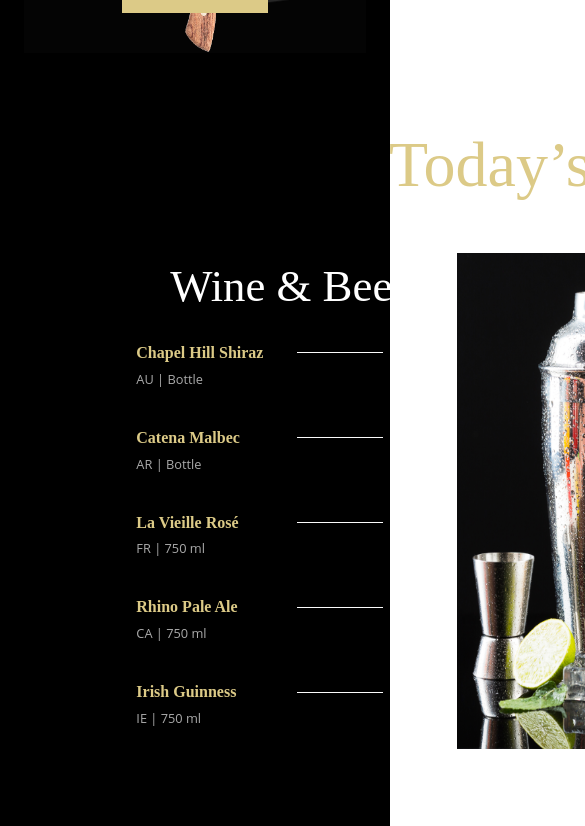
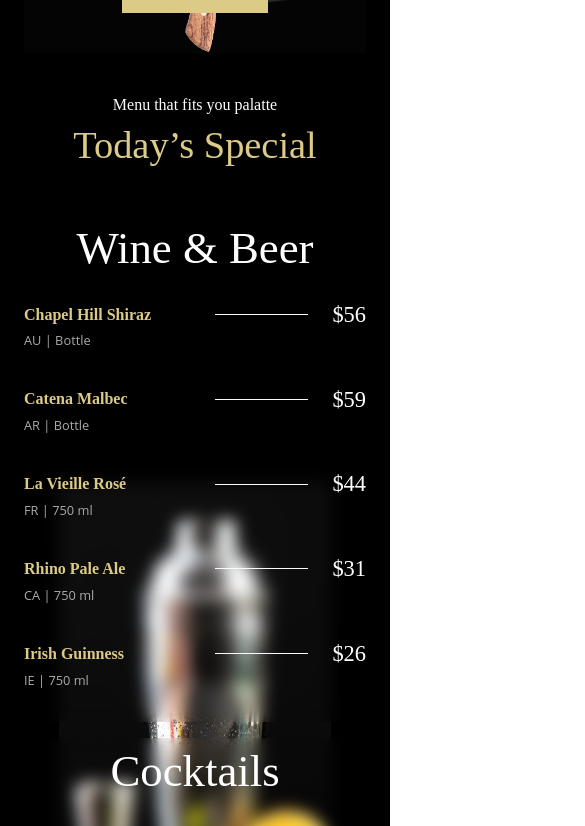
Before and after one commit to Shadrack04/gericht, a React (Vite) app: page / in a window 390 px wide. Shown: the part 1231-2057 px from the top of the page, 585 px wide, since content can reach past the window. Built offline with nearby package versions, Linux system fonts and the light colour scheme; a web font is replaced by a local one.

Commit message:
Style the mobile view of the special section

```diff
--- a/src/components/DrinkList.jsx
+++ b/src/components/DrinkList.jsx
@@ -2,7 +2,7 @@
 
 function DrinkList({ title, drinks }) {
   return (
-    <div>
+    <div className=" backdrop-blur-sm z-30">
       <h3 className=" text-white text-[2.8rem] font-medium text-center">
         {title}
       </h3>
--- a/src/components/Special.jsx
+++ b/src/components/Special.jsx
@@ -36,18 +36,18 @@
 
 function Special() {
   return (
-    <div className=" w-[71rem] h-[60rem] my-10">
+    <div className=" md:w-[71rem] md:h-[60rem] my-10">
       <div>
         <p className=" text-[1rem] md:text-[1.2rem] text-center text-white">
           Menu that fits you palatte
         </p>
-        <h2 className="text-[#DCCA87] text-[4rem] font-medium text-center">
+        <h2 className="text-[#DCCA87] text-[2.4rem] md:text-[4rem] font-medium text-center">
           Today’s Special
         </h2>
       </div>
-      <div className=" flex justify-center gap-4 my-10">
+      <div className=" relative flex flex-col md:flex-row justify-center gap-4 my-10">
         <DrinkList title="Wine & Beer" drinks={wineBeer} />
-        <div className=" w-[17rem] h-[31rem] bg-red-500">
+        <div className="absolute top-1/2 left-1/2 -translate-1/2 md:translate-0 md:static w-[17rem] h-[31rem] bg-red-500">
           <img
             src={blender}
             alt="Image of a Blender"
```
